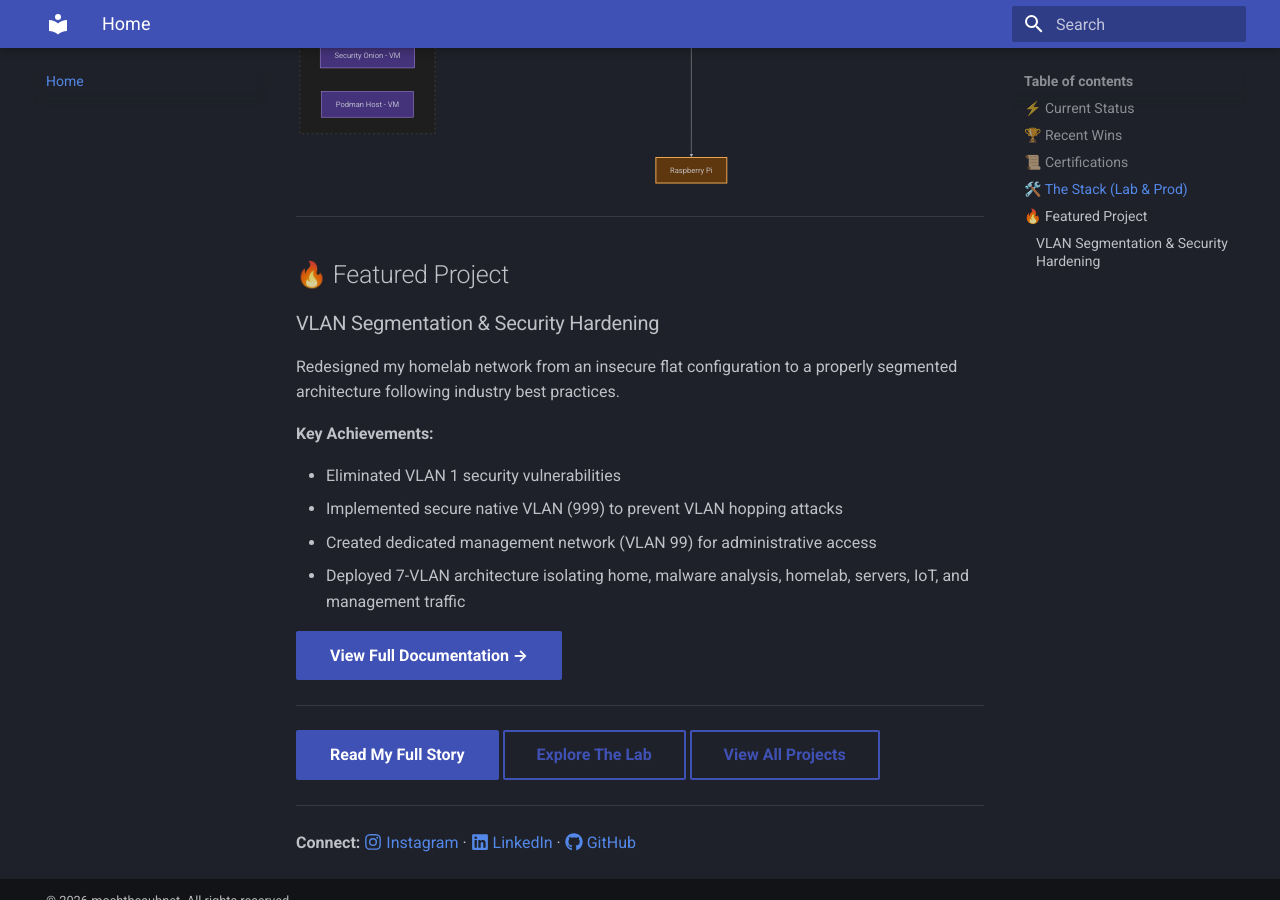
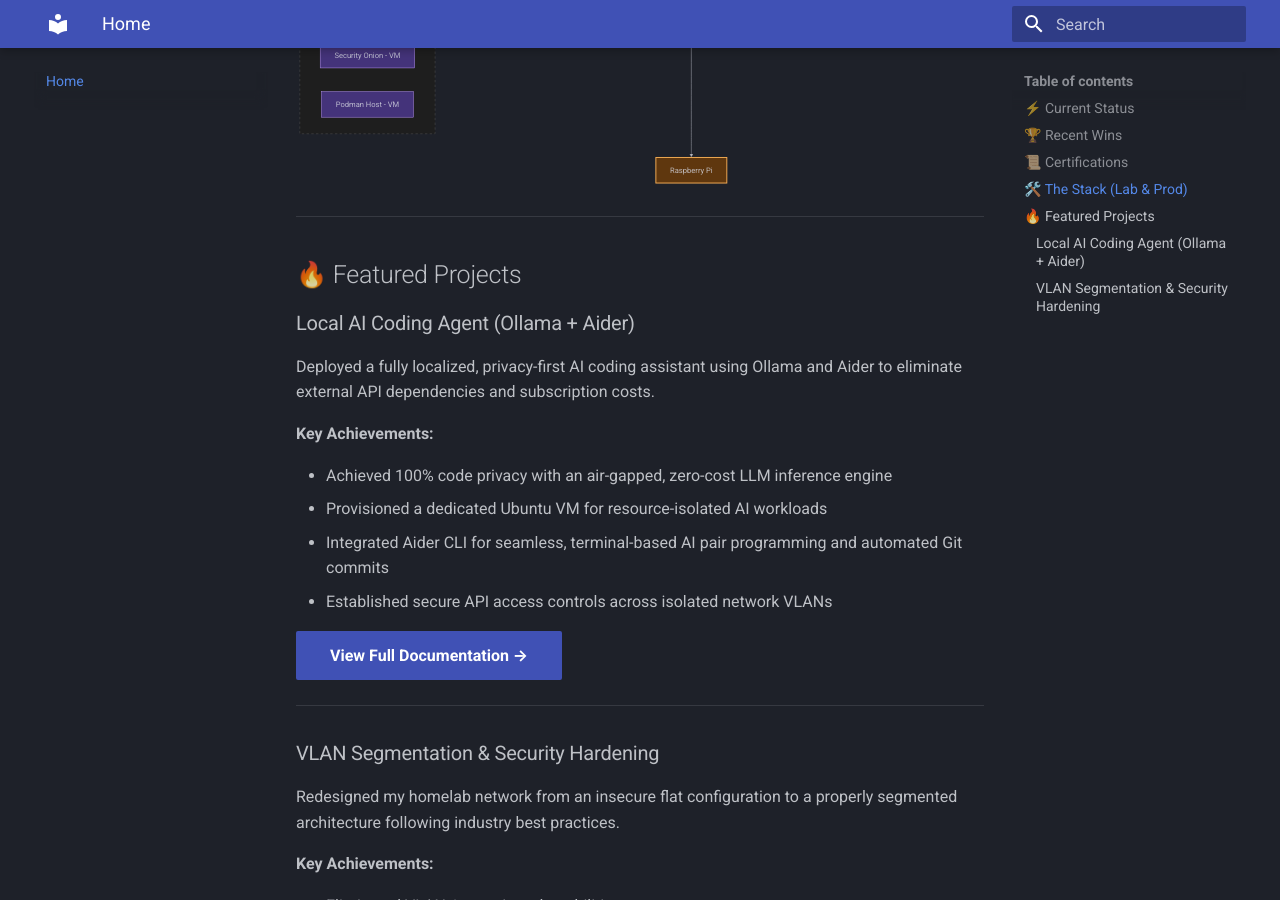
Before and after one commit to moshthesubnet/my-lab-docs, an MkDocs documentation site: the page built from docs/index.md, in a window 1280 px wide and 900 px high, scrolled down 2976 px. Built offline with MkDocs 1.6.1 and Material for MkDocs 9.7.7, drawn with Linux system fonts in a browser that asks for light colours.

Commit message:
Update index.md

```diff
--- a/docs/index.md
+++ b/docs/index.md
@@ -150,7 +150,22 @@ graph TB
 
 ---
 
-## 🔥 Featured Project
+## 🔥 Featured Projects
+
+### Local AI Coding Agent (Ollama + Aider)
+
+Deployed a fully localized, privacy-first AI coding assistant using Ollama and Aider to eliminate external API dependencies and subscription costs.
+
+**Key Achievements:**
+
+- Achieved 100% code privacy with an air-gapped, zero-cost LLM inference engine
+- Provisioned a dedicated Ubuntu VM for resource-isolated AI workloads
+- Integrated Aider CLI for seamless, terminal-based AI pair programming and automated Git commits
+- Established secure API access controls across isolated network VLANs
+
+[View Full Documentation →](projects/Local_AI_Coding_Agent.md){ .md-button .md-button--primary }
+
+---
 
 ### VLAN Segmentation & Security Hardening
 
```
